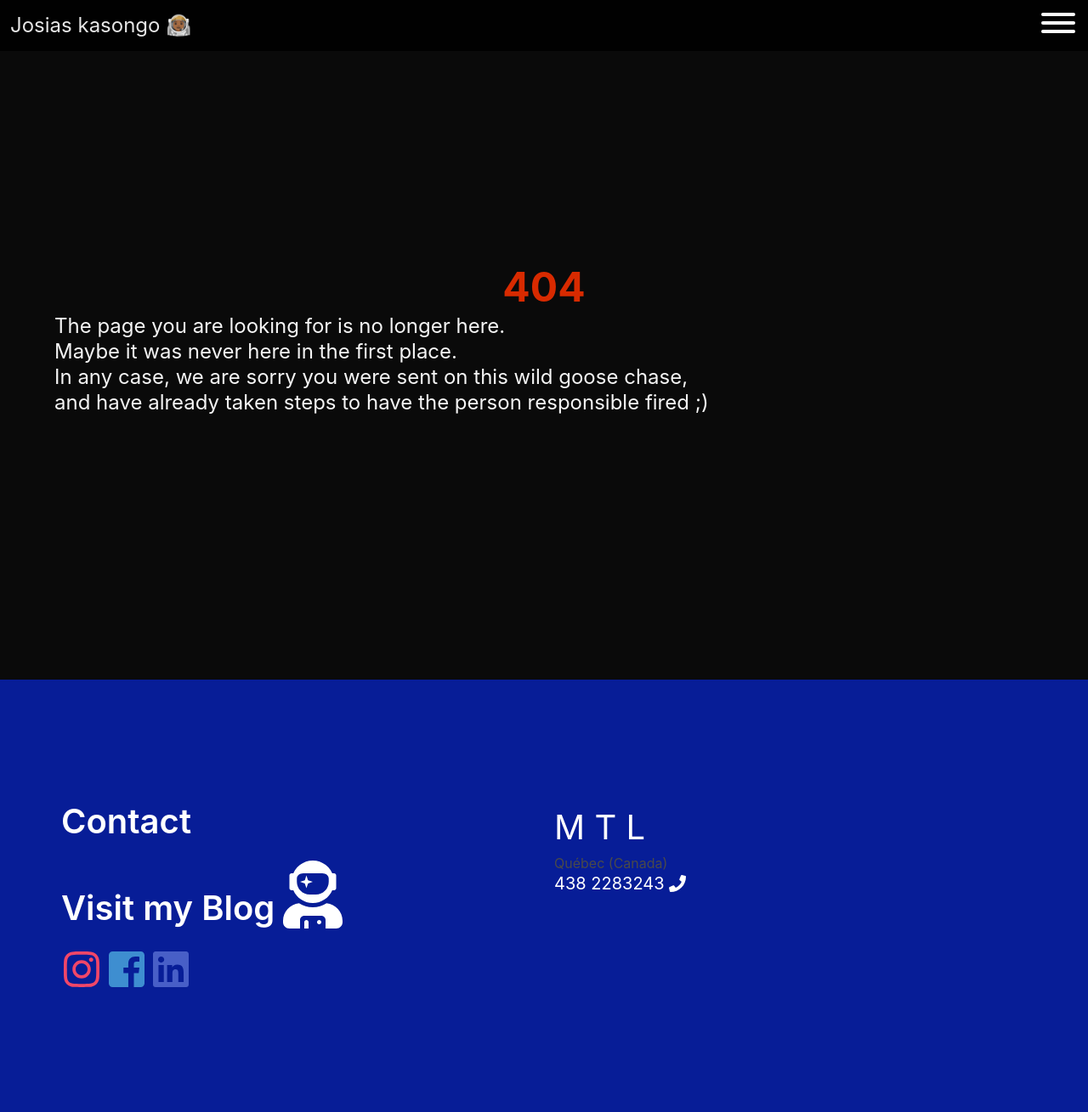
After one commit to josiaskas/old-django-portfolio, a Django app: page /404 in a window 1280 px wide. The commit adds this page. Shown: the whole page at 85% size. Run offline with Django 3.2, Linux system fonts and the light colour scheme; parts of the project's set-up code (start-up, migrations or seed data) failed here and were passed over; some libraries are stand-ins or nearby versions.

Commit message:
adding 404 error page

```diff
--- /dev/null
+++ b/projects/templates/404.html
@@ -0,0 +1,17 @@
+{% extends 'layout/main.html' %}
+{% load static %}
+{% block title %} Vous etes perdu ? {% endblock %}
+{% block content  %}
+<section class="hero has-background-black is-fullheight">
+    <div class="hero-body">
+        <div class="container">
+            <h1 class="title has-text-centered has-text-weight-bold is-1  has-text-orange" >404</h1>
+            <p class="subtitle has-text-white-ter is-4">The page you are looking for is no longer here.<br />
+                Maybe it was never here in the first place. <br />
+                In any case, we are sorry you were sent on this wild goose chase, <br />
+                and have already taken steps to have the person responsible fired ;)
+            </p>
+        </div>
+    </div>
+</section>
+{% endblock  %}
--- a/projects/templates/projects/show.html
+++ b/projects/templates/projects/show.html
@@ -6,8 +6,9 @@
 
 {% endblock %}
 {% block content %}
-<section  class="hero is-fullheight">
+<section  class="hero is-fullheight is-fullheight">
     <div class="hero-head">
+    <br />
     </div>
     <div class="hero-body">
         <div class="container">
--- a/projects/urls.py
+++ b/projects/urls.py
@@ -5,5 +5,6 @@ urlpatterns = [
     path('',views.index, name='index'),
     path('contact/',views.contact, name='contact'),
     path('projects/',views.projectsIndex,name='projects.index'),
-    path('projects/<slug:slug>',views.projectsShow,name='projects.show')
+    path('projects/<slug:slug>',views.projectsShow,name='projects.show'),
+    path('404',views.test,name='404')
 ]
--- a/projects/views.py
+++ b/projects/views.py
@@ -66,7 +66,7 @@ def contact(request):
     return render(request,'contact.html',context)
 
 def projectsIndex(request):
-    query = request.GET.get('query')
+    query = request.GET.get('q')
     message = 'no search'
     search_succes = False
 
@@ -77,12 +77,12 @@ def projectsIndex(request):
         #first we search by project name
         projects_list = Project.objects.filter(name__icontains = query)
         search_succes = True
-        message = 'search made and {} found'.format(len(projects_list))
+        message = 'search made with "{}" and {} found'.format(query,len(projects_list))
 
         #if fnothing we search by excerpt
         if not projects_list.exists():
             projects_list = Project.objects.filter(excerpt__icontains = query)
-            message = 'search made and {} found'.format(len(projects_list))
+            message = 'search made with "{}" and {} found'.format(query,len(projects_list))
             #if nothing we just return a sorry message
             if not projects_list.exists():
                 projects_list = Project.objects.filter(published=True)
@@ -122,3 +122,6 @@ def projectsShow(request,slug):
         'project' : project,
     }
     return render(request,'projects/show.html',context)
+
+def test(request):
+    return render(request,'404.html',{'test':True})
--- a/static/css/app.css
+++ b/static/css/app.css
@@ -185,7 +185,9 @@ nav{
 #Pied{
     background-color: rgba(7, 29, 151,1);
 }
-
+.bleu-background{
+    background-color: rgba(7, 29, 151,1);
+}
 
 #gameCenterHero{
 
```
Also changed, not shown: projects/admin.py (+28 -1 lines), projects/templates/projects/index.html (+9 -4 lines).
